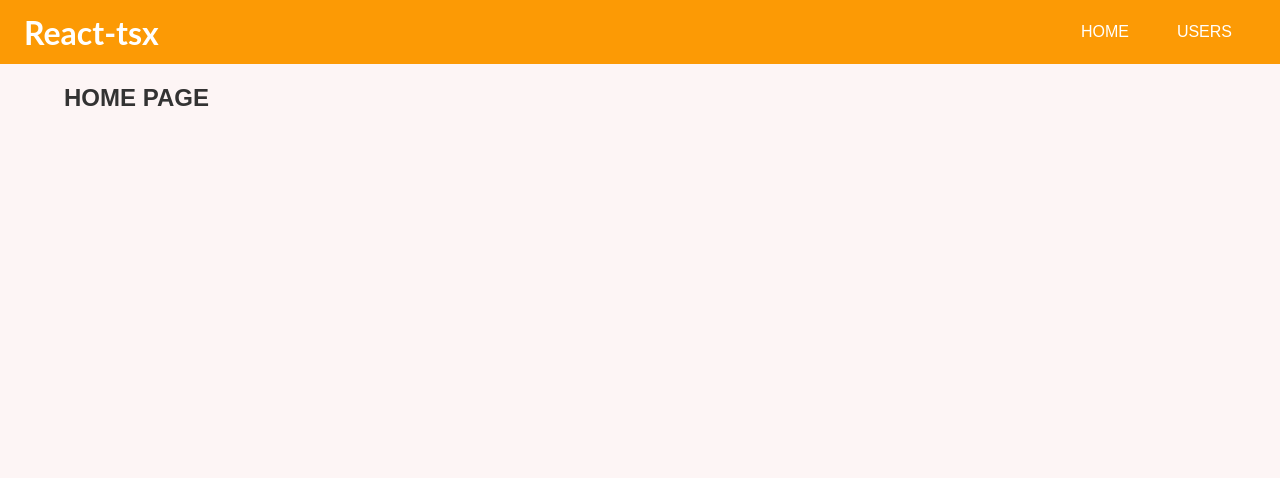
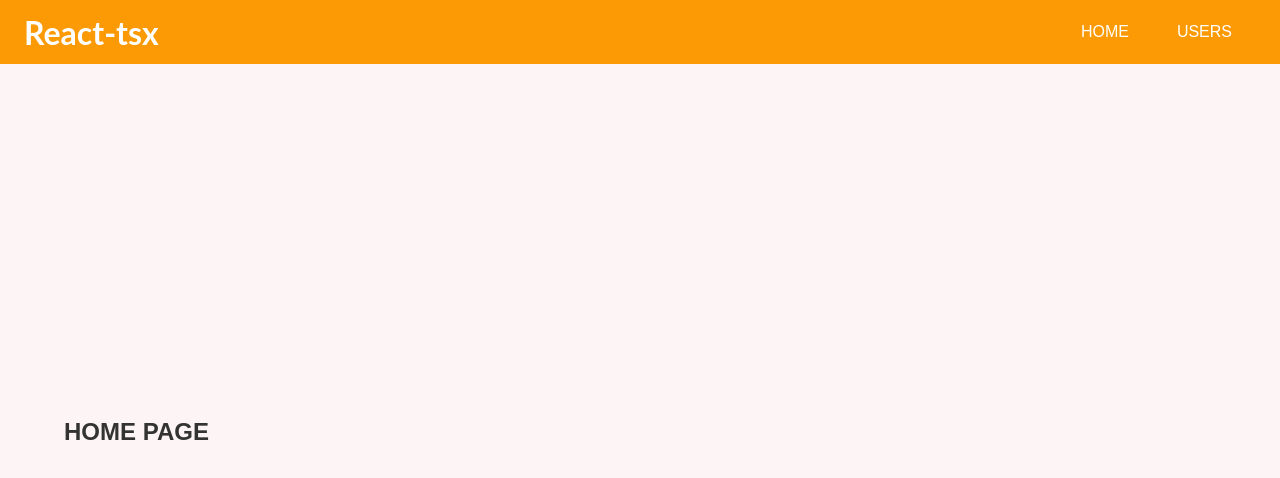
Before and after one commit to sakakidai/react-tsx-sample, a React (Create React App) app: page / in a window 1280 px wide. Shown: the top 478 px of the page. Built offline with nearby package versions, Linux system fonts and the light colour scheme.

Commit message:
ロードスピナーの作成

```diff
--- a/src/components/atoms/layout/Wrapper.tsx
+++ b/src/components/atoms/layout/Wrapper.tsx
@@ -7,6 +7,10 @@ export const Wrapper = (props: { children: ReactNode }) => {
 }
 
 const SWrapper = styled('div')`
+  display: flex;
+  flex-direction: column;
+  align-items: center;
+  justify-content: center;
   margin: 0;
   background-color: #fdf5f5;
   width: 100%;
--- /dev/null
+++ b/src/components/atoms/spinner/Spinner.tsx
@@ -0,0 +1,18 @@
+import { styled } from '@mui/material/styles'
+
+import { CircularProgress } from '@mui/material'
+
+export const Spinner = () => {
+  return (
+    <SWrapper>
+      <CircularProgress />
+    </SWrapper>
+  )
+}
+
+const SWrapper = styled('div')`
+  display: flex;
+  flex-direction: column;
+  align-items: center;
+  justify-content: center;
+`
--- a/src/components/pages/UsersPage.tsx
+++ b/src/components/pages/UsersPage.tsx
@@ -1,10 +1,10 @@
-import { useState, useEffect, memo, FC } from 'react'
-import axios from 'axios'
+import { useEffect, memo, FC } from 'react'
 import { styled } from '@mui/material/styles'
 
 import { Container, Grid } from '@mui/material'
 import { SeachInput } from 'components/molecules/SerchInput'
 import { UserCard } from 'components/organisms/user/UserCard'
+import { Spinner } from 'components/atoms/spinner/Spinner'
 
 import { useAllUsers } from 'hooks/useAllUsers'
 
@@ -16,7 +16,7 @@ export const UsersPage: FC = memo(() => {
   }, [])
 
   if (loading) {
-    return <p>loading...</p>
+    return <Spinner />
   }
 
   return (
--- a/src/hooks/useAllUsers.ts
+++ b/src/hooks/useAllUsers.ts
@@ -11,7 +11,6 @@ export const useAllUsers = () => {
     setLoading(true)
     try {
       const res = await axios.get('https://jsonplaceholder.typicode.com/users')
-      console.log(res.data)
       setUsers(res.data)
     } catch (e) {
       console.log(e)
```
